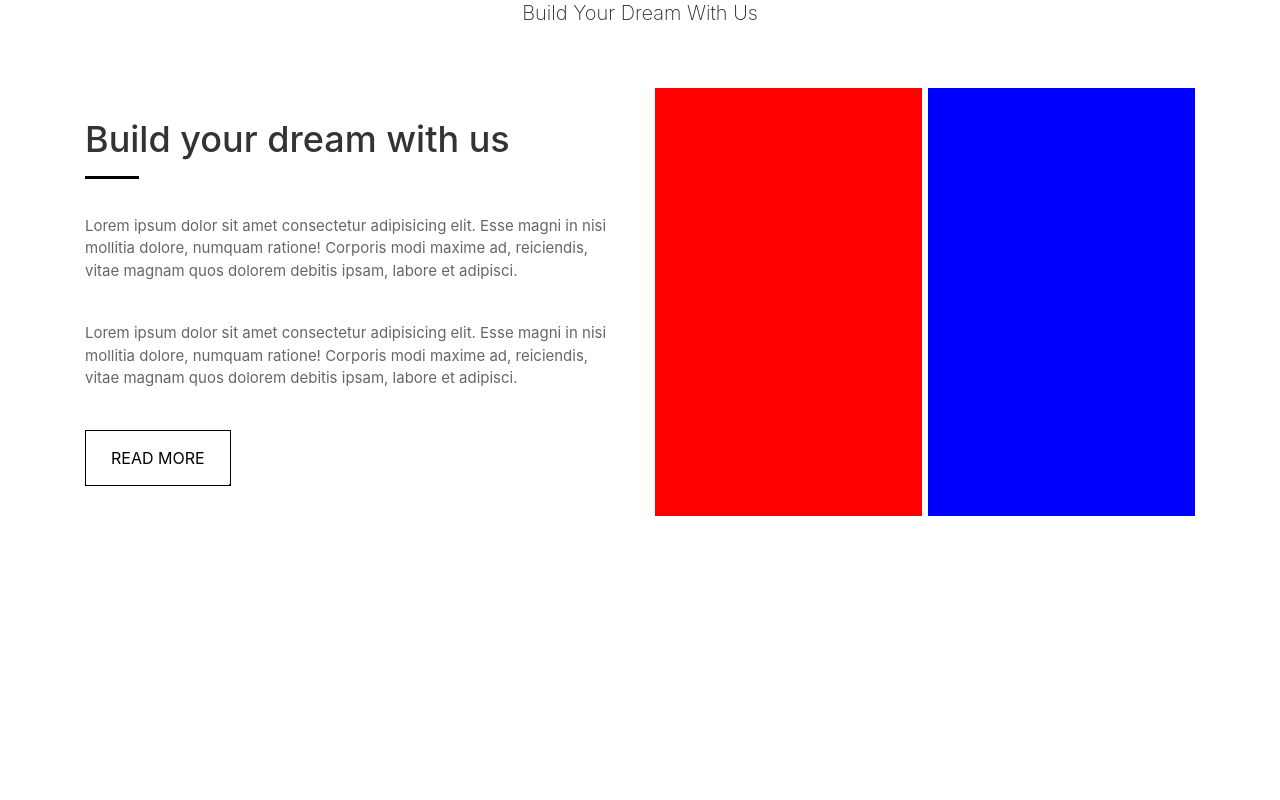
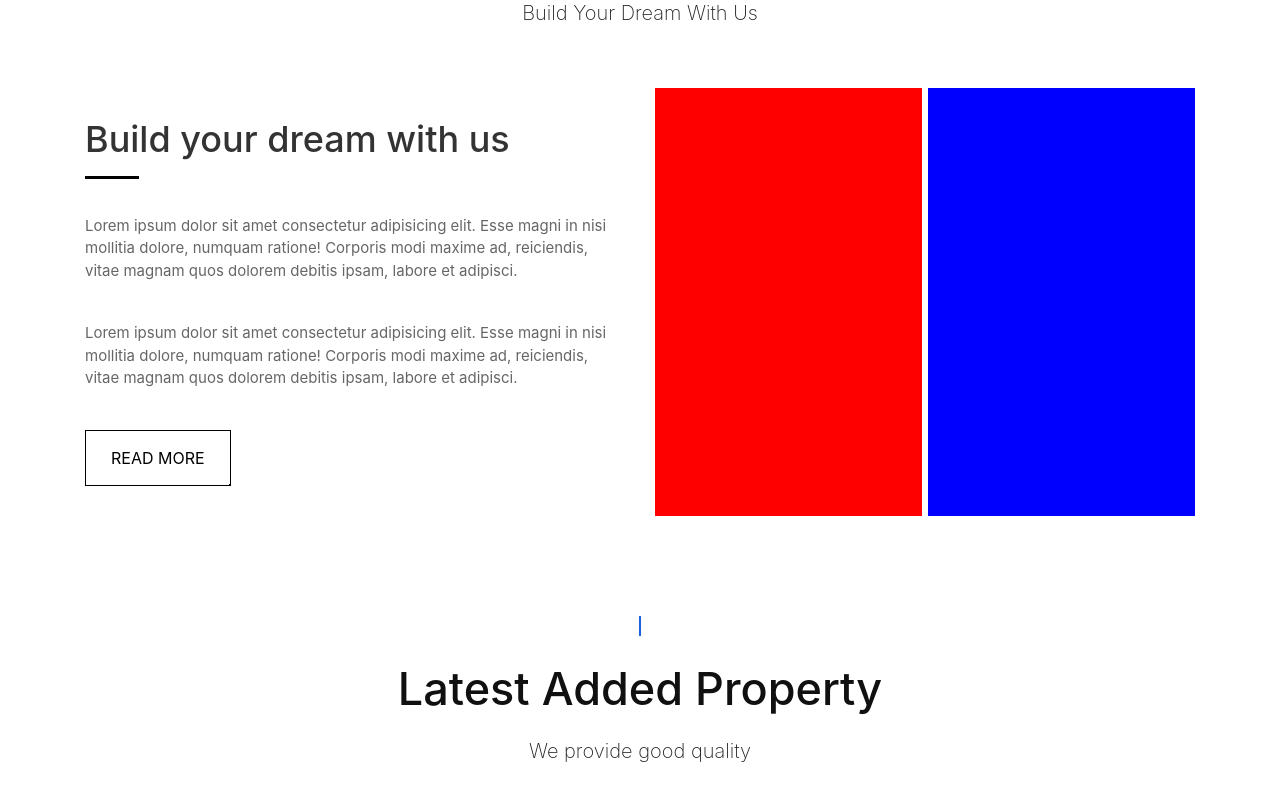
Before and after one commit to josedlca/codingbrothersapp, a React (Create React App) app: page / in a window 1280 px wide. Shown: the part 2382-3182 px from the top of the page. Before the commit the page ends 2998 px from the top, so only its background shows below. Built offline with nearby package versions, Linux system fonts and the light colour scheme.

Commit message:
title and subtitle of latestpart

```diff
--- a/src/pages/home/Home.jsx
+++ b/src/pages/home/Home.jsx
@@ -4,6 +4,7 @@ import Bigbg from './homepart/Bigbg';
 import Smallform from './formpart/Smallform';
 import Services from './servicespart/Services'
 import Aboutus from './aboutpart/Aboutus'
+import Latest from './latest/Latest'
 
 class Home extends Component {
   render() {
@@ -14,6 +15,7 @@ class Home extends Component {
         <Smallform />
         <Services />
         <Aboutus />
+        <Latest/>
       </div>
     );
   }
--- /dev/null
+++ b/src/pages/home/latest/Latest.jsx
@@ -0,0 +1,17 @@
+import React, { Component } from 'react';
+import Headerspage from './../../../components/Headerspage';
+import './latest.css';
+
+class Latest extends Component {
+    render() {
+        return (
+            <section className="latest">
+                <div className="container">
+                    <Headerspage title={'Latest Added Property'} description={'We provide good quality'} />
+                </div>
+            </section>
+        );
+    }
+}
+
+export default Latest;
```
Also changed, not shown: src/pages/home/latest/latest.css (added).
